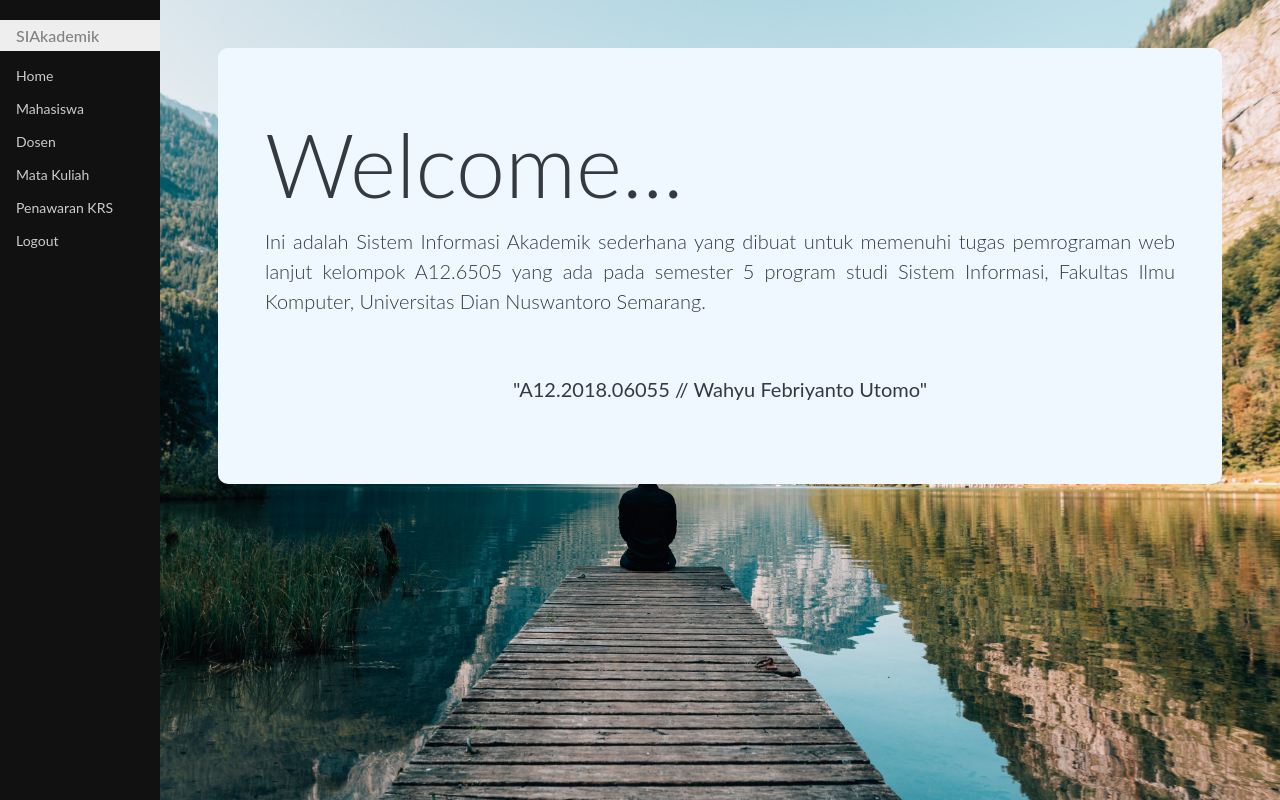
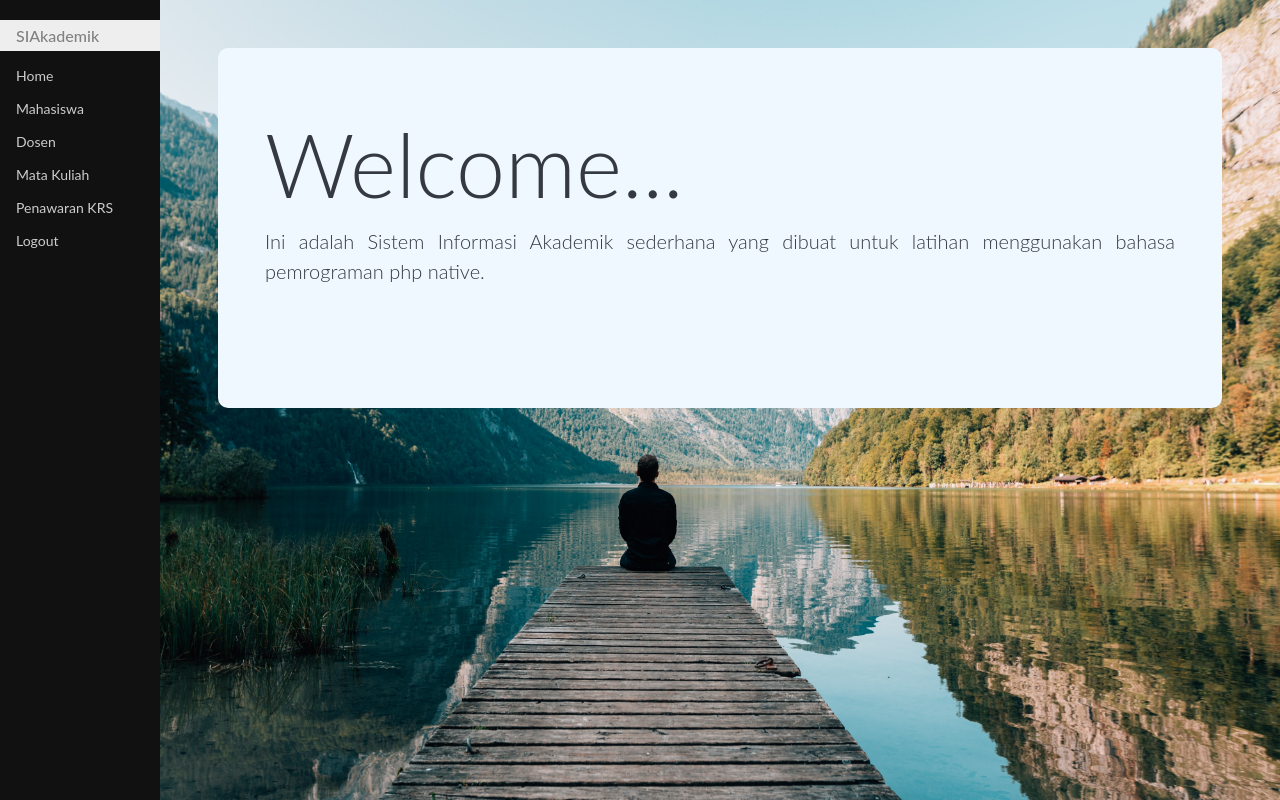
Before and after one commit to wahyupepep/Crud_SIAkademik, a PHP site: page /home.php in a window 1280 px wide. Run offline with PHP 8.4, Linux system fonts and the light colour scheme; a user stored in the database is signed in.

Commit message:
create project

```diff
--- a/home.php
+++ b/home.php
@@ -36,10 +36,8 @@ if (!isset($_SESSION["username"])) {
     <div class="jumbotron mt-5 ml-5 mr-5 text-dark" style="border-radius: 10px; background-color:aliceblue">
       <div class="container ">
         <h1 class="display-2">Welcome...</h1>
-        <p class="lead text-justify">Ini adalah Sistem Informasi Akademik sederhana yang dibuat untuk memenuhi tugas pemrograman
-          web lanjut kelompok A12.6505 yang ada pada semester 5 program studi Sistem Informasi, Fakultas
-          Ilmu Komputer, Universitas Dian Nuswantoro Semarang.</p><br><br>
-        <p class="text-center" style="font-size:20px;">"A12.2018.06055 // Wahyu Febriyanto Utomo"</p>
+        <p class="lead text-justify">Ini adalah Sistem Informasi Akademik sederhana yang dibuat untuk
+        latihan menggunakan bahasa pemrograman php native.</p><br><br>
       </div>
     </div>
   </div>
--- a/koneksi.php
+++ b/koneksi.php
@@ -1,3 +1,3 @@
 <?php
-  $koneksi=mysqli_connect('localhost','root','','pwl_a121806055');
+  $koneksi=mysqli_connect('localhost','root','','siakademik');
 ?>
```
Also changed, not shown: foto/Screenshot 2021-01-02 010845.jpg (deleted), foto/WhatsApp Image 2020-08-14 at 22.23.00.jpeg (deleted), foto/WhatsApp Image 2020-08-19 at 21.31.04.jpeg (deleted), foto/batman_hero_avatar_comics-512.png (deleted).
